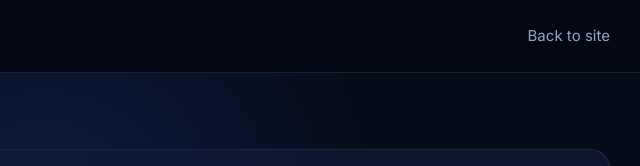
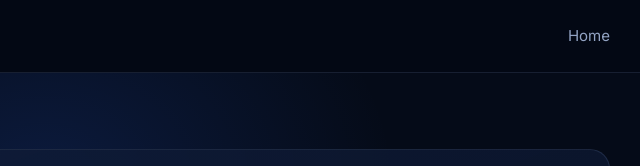
Before and after one commit to samarchangotra/Branded-Outreach, a plain HTML site: page contact.html in a window 1280 px wide. Shown: the top 166 px of the page, 596-1236 px from the left. Drawn offline with Linux system fonts and the light colour scheme.

Commit message:
Rename contact page "Back to site" links to Home
The contact page is part of the site, so "Back to site" read as if it were external. Header link is now "Home" and the post-submit button is "Back to home"; both point at "/" to match the path-style nav.

```diff
--- a/contact.html
+++ b/contact.html
@@ -131,7 +131,7 @@ select option{background:#0A1327;color:var(--white)}
       <img class="logo__mark" src="/logo-mark.png" alt="" width="41" height="30" decoding="async" />
       Branded Outreach
     </a>
-    <a class="hdr__back" href="index.html">Back to site</a>
+    <a class="hdr__back" href="/">Home</a>
   </div>
 </header>
 
@@ -228,7 +228,7 @@ select option{background:#0A1327;color:var(--white)}
         <p>We'll get back to you at the email you gave us, usually within one business day.</p>
         <div class="row">
           <a class="btn btn--primary" href="https://calendly.com/samar_rasheed">Book a call now</a>
-          <a class="btn btn--ghost" href="index.html">Back to site</a>
+          <a class="btn btn--ghost" href="/">Back to home</a>
         </div>
       </div>
     </section>
```
